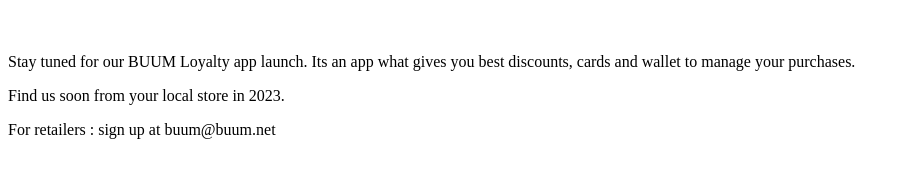
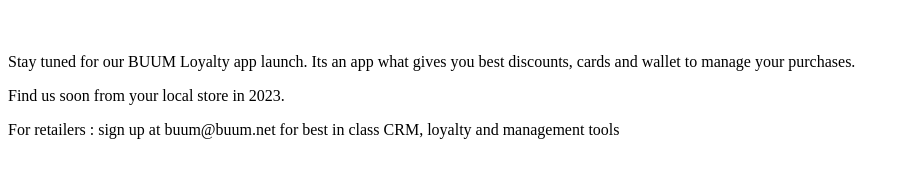
Before and after one commit to buumnet/www, a plain HTML site: page index.html in a window 1280 px wide. Shown: the part 229-406 px from the top of the page, without its empty margins (0-910 px from the left). Drawn offline with Linux system fonts and the light colour scheme.

Commit message:
Update index.html

```diff
--- a/index.html
+++ b/index.html
@@ -43,6 +43,6 @@ function drop(ev) {
 
     <p id="p1">Stay tuned for our BUUM Loyalty app launch. Its an app what gives you best discounts, cards and wallet to manage your purchases.</p>
     <p id="p1">Find us soon from your local store in 2023.</p>
-      <p id="p1">For retailers : sign up at buum@buum.net</p>
+      <p id="p1">For retailers : sign up at buum@buum.net for best in class CRM, loyalty and management tools</p>
 </body>
 </html>
```
